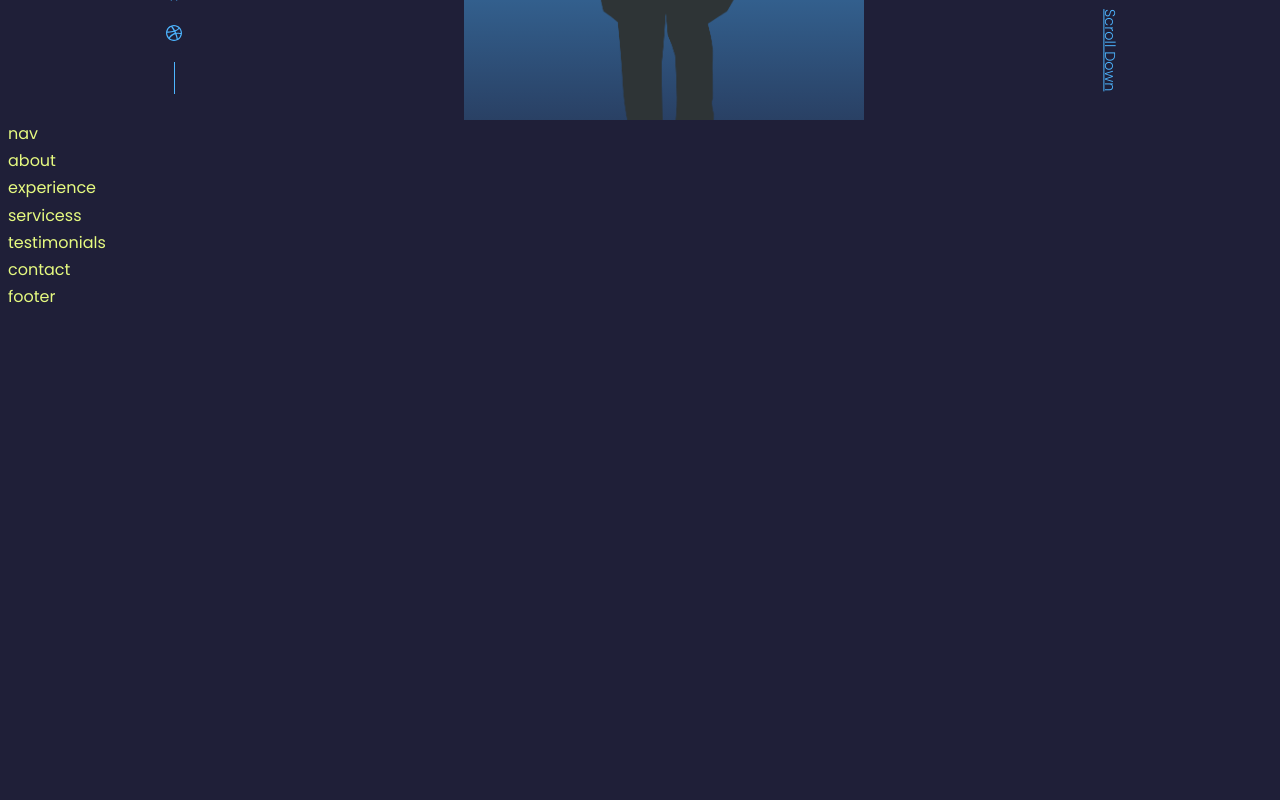
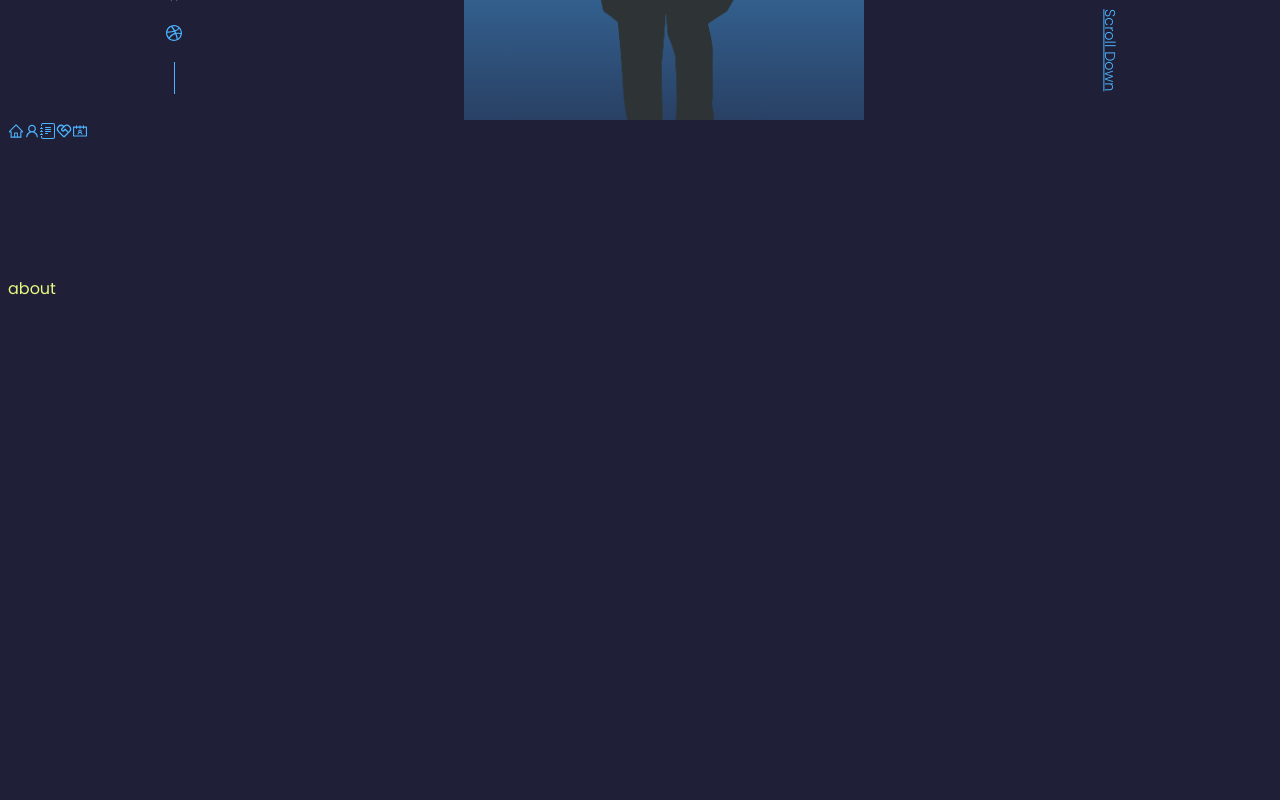
Before and after one commit to akshaykudale911/AkshayKudaleReactJs, a React (Create React App) app: page / in a window 1280 px wide. Shown: the part 800-1600 px from the top of the page. Before the commit the page ends 1118 px from the top, so only its background shows below. Built offline with nearby package versions, Linux system fonts and the light colour scheme.

Commit message:
NavBar Icons

```diff
--- a/src/App.jsx
+++ b/src/App.jsx
@@ -7,6 +7,7 @@ import Servicess from './component/servicess/servicess'
 import Testimonials from './component/testimonials/testimonials'
 import Contact from './component/contact/contact'
 import Footer from './component/footer/footer'
+import Portfolio from './component/portfolio/portfolio'
 
 const App = () => {
     return (
@@ -16,6 +17,7 @@ const App = () => {
         <Nav/>
         <About/>
         <Experience/>
+        <Portfolio/>
         <Servicess/>
         <Testimonials/>
         <Contact/>
--- a/src/component/about/about.jsx
+++ b/src/component/about/about.jsx
@@ -3,7 +3,7 @@ import "./about.css"
 
 const about = () => {
   return (
-    <div>about</div>
+    <section id='about'>about</section>
   )
 }
 
--- a/src/component/contact/contact.jsx
+++ b/src/component/contact/contact.jsx
@@ -3,7 +3,7 @@ import "./contact.css"
 
 const contact = () => {
   return (
-    <div>contact</div>
+    <section id='contact'>contact</section>
   )
 }
 
--- a/src/component/experience/experience.jsx
+++ b/src/component/experience/experience.jsx
@@ -3,7 +3,7 @@ import './experience.css'
 
 const experience = () => {
   return (
-    <div>experience</div>
+    <section id='experience'>experience</section>
   )
 }
 
--- a/src/component/nav/nav.jsx
+++ b/src/component/nav/nav.jsx
@@ -1,9 +1,20 @@
 import React from 'react'
 import './nav.css'
+import {AiOutlineHome} from 'react-icons/ai'
+import {AiOutlineUser} from 'react-icons/ai'
+import {BsJournalText} from 'react-icons/bs'
+import {RiServiceLine} from 'react-icons/ri'
+import {AiOutlineContacts} from 'react-icons/ai'
 
 const nav = () => {
   return (
-    <div>nav</div>
+    <nav>
+      <a href='#home'><AiOutlineHome/></a>
+      <a href='#about'><AiOutlineUser/></a>
+      <a href='#experience'><BsJournalText/></a>
+      <a href='#servicess'><RiServiceLine/></a>
+      <a href='#contact'><AiOutlineContacts/></a>
+    </nav>
   )
 }
 
--- /dev/null
+++ b/src/component/portfolio/portfolio.jsx
@@ -0,0 +1,10 @@
+import React from 'react'
+import './portfolio.css'
+
+const portfolio = () => {
+  return (
+    <section id='portfolio'>portfolio</section>
+  )
+}
+
+export default portfolio
--- a/src/component/servicess/servicess.jsx
+++ b/src/component/servicess/servicess.jsx
@@ -3,7 +3,7 @@ import './servicess.css'
 
 const servicess = () => {
   return (
-    <div>servicess</div>
+    <section id='servicess'>servicess</section>
   )
 }
 
--- a/src/component/testimonials/testimonials.jsx
+++ b/src/component/testimonials/testimonials.jsx
@@ -3,7 +3,7 @@ import './testimonials.css'
 
 const testimonials = () => {
   return (
-    <div>testimonials</div>
+    <section id='testimonials'>testimonials</section>
   )
 }
 
--- a/src/index.css
+++ b/src/index.css
@@ -63,6 +63,7 @@ h1{
 
 section{
     margin-top: 8rem;
+    height: 100vh;
 }
 
 section > h2, section > h5{
```
Also changed, not shown: src/component/portfolio/portfolio.css (added).
